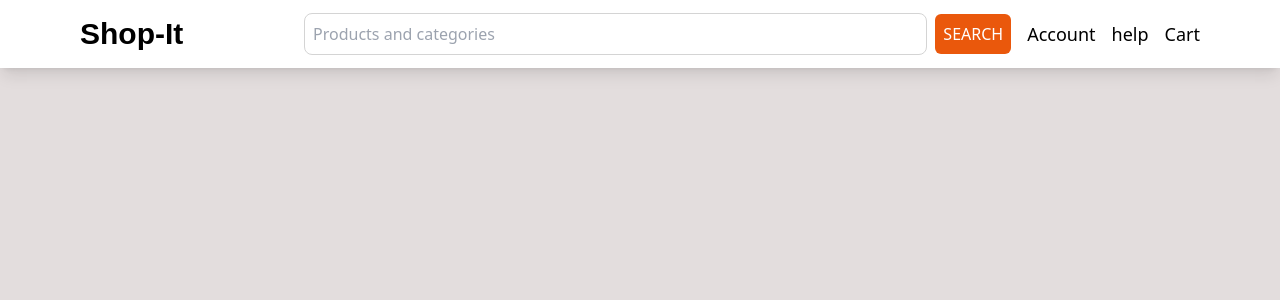
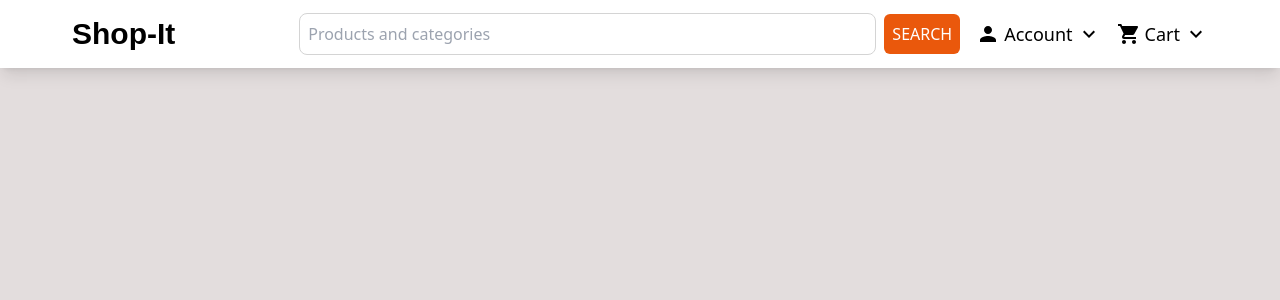
Before and after one commit to Ayothegod/New-shopit, a Next.js app: page / in a window 1280 px wide. Shown: the top 300 px of the page. Built offline with nearby package versions, Linux system fonts and the light colour scheme.

Commit message:
add icons for all header links

```diff
--- a/components/Header.jsx
+++ b/components/Header.jsx
@@ -7,13 +7,14 @@ import KeyboardArrowDownIcon from "@mui/icons-material/KeyboardArrowDown";
 const Header = () => {
   return (
     <div className="bg-white shadow-lg sticky top-0  ">
-      <div className="flex flex-col sm:flex-row sm:justify-between  sm:items-center max-w-[72rem] py-2 px-4 m-auto">
+      <div className="flex flex-col sm:flex-row sm:justify-between  sm:items-center max-w-[72rem] py-2 px-2 m-auto">
         <div className="flex items-center justify-between ">
           <p className="text-lg md:text-3xl md:py-2  font-ptsans font-bold ">
             Shop-It
           </p>
-          <div className="flex sm:hidden ">
+          <div className="flex sm:hidden gap-2 ">
             <PersonIcon className=" " />
+            <ShoppingCartIcon className=''/>
           </div>
         </div>
 
@@ -29,14 +30,15 @@ const Header = () => {
             </button>
           </div>
           <div className="hidden md:flex md:justify-between md:gap-x-4 text-lg md:items-center">
-            <div className=" ">
+            <div className="flex items-center gap-x-1 ">
+              <PersonIcon className=''/>
               <p className="">Account</p>
+              <KeyboardArrowDownIcon/>
             </div>
-            <div className="">
-              <p className="">help</p>
-            </div>
-            <div className="">
+            <div className="flex items-center gap-x-1 ">
+              <ShoppingCartIcon className=''/>
               <p className="">Cart</p>
+              <KeyboardArrowDownIcon/>
             </div>
           </div>
         </div>
@@ -45,25 +47,7 @@ const Header = () => {
   );
 };
 
-{
-  /* <PersonIcon className=''/> */
-}
-{
-  /* <KeyboardArrowDownIcon/> */
-}
-{
-  /* <HelpIcon className=''/> */
-}
-{
-  /* <KeyboardArrowDownIcon/> */
-}
-{
-  /* <ShoppingCartIcon className=''/> */
-}
-{
-  /* <KeyboardArrowDownIcon/>  */
-}
 
-//           {/* <MenuIcon className='font-black text-2xl md:hidden'/> */}
+
 
 export default Header;
```
